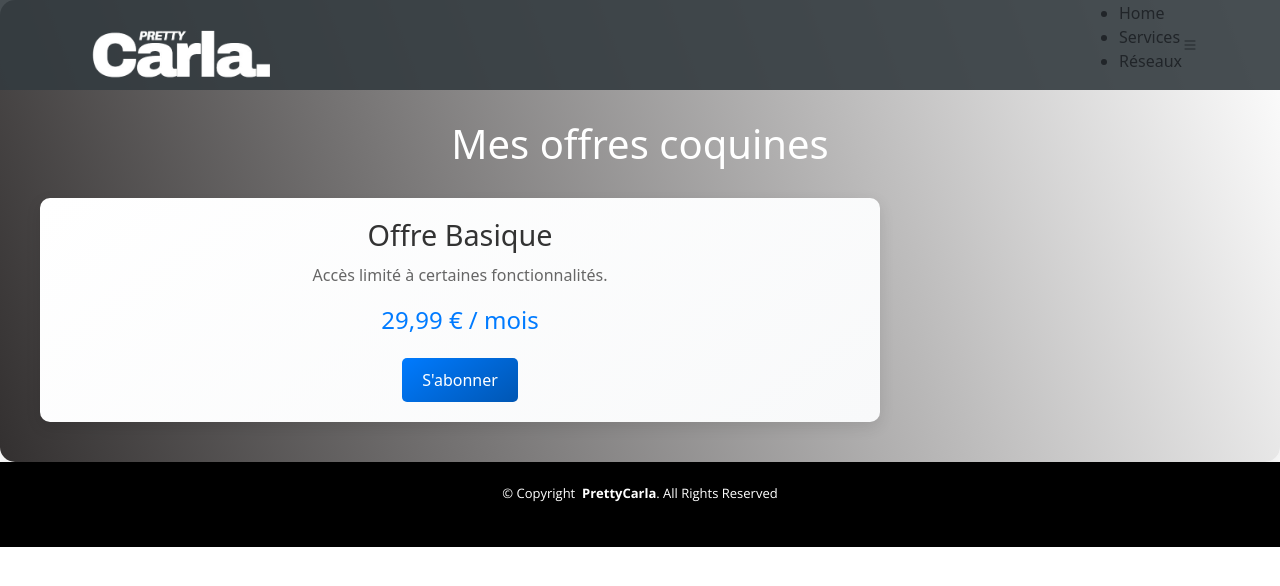
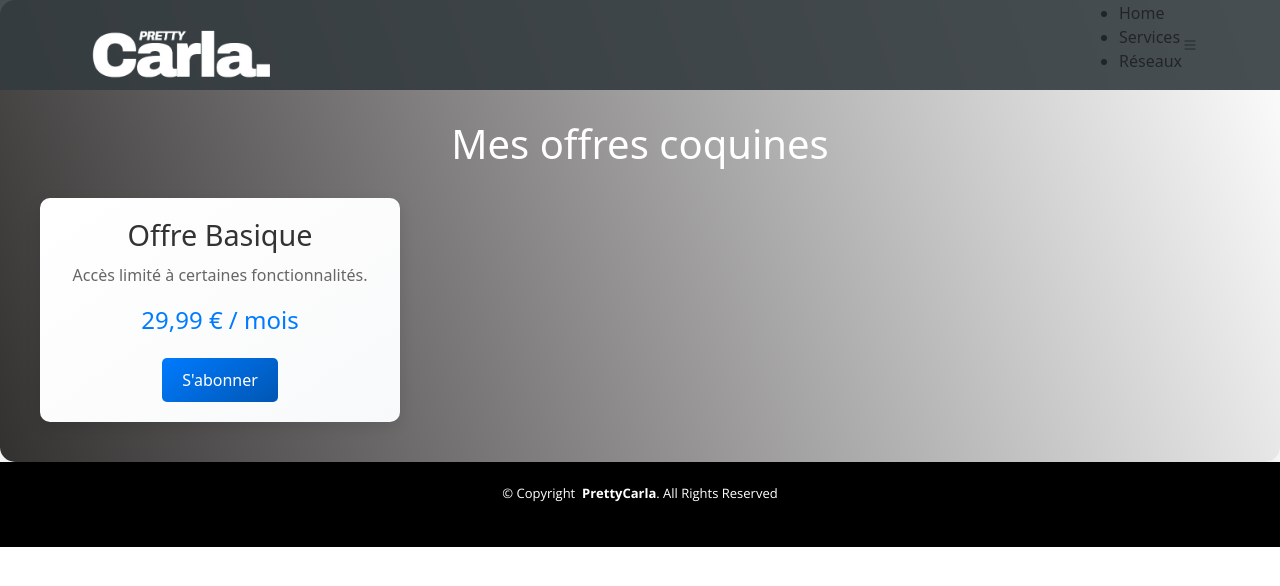
Before and after one commit to Zartexxx/Carla, a PHP site: page /offers.html in a window 1280 px wide. Shown: the top 586 px of the page. Run offline with PHP 8.4, Linux system fonts and the light colour scheme.

Commit message:
Auto commit

```diff
--- a/assets/css/styleoffers.css
+++ b/assets/css/styleoffers.css
@@ -25,7 +25,7 @@
     padding: 20px;
     box-sizing: border-box;
     transition: transform 0.3s, box-shadow 0.3s;
-    width: 70%;
+    width: 30%;
 }
 
 .offer-card1:hover {
```
